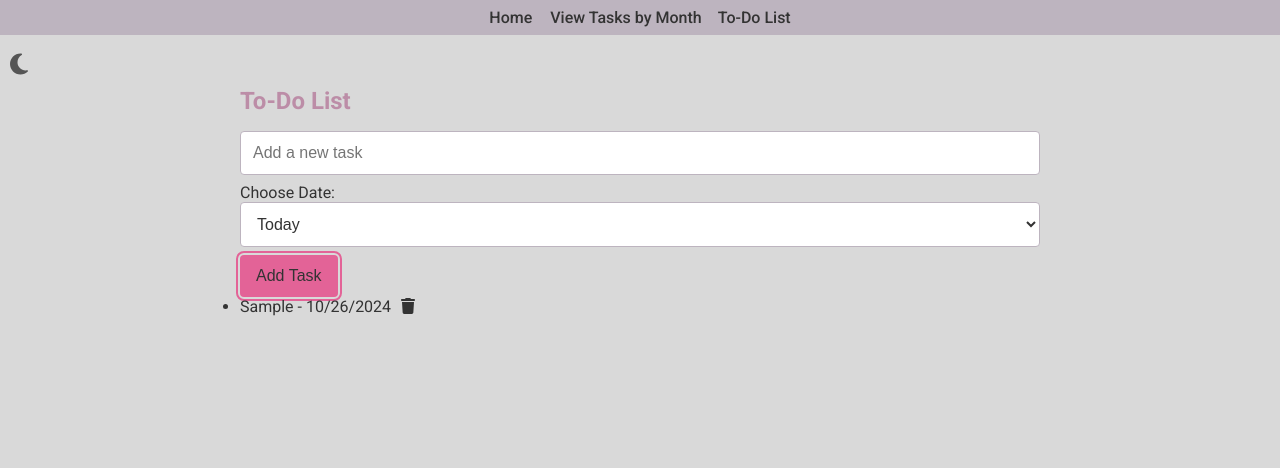
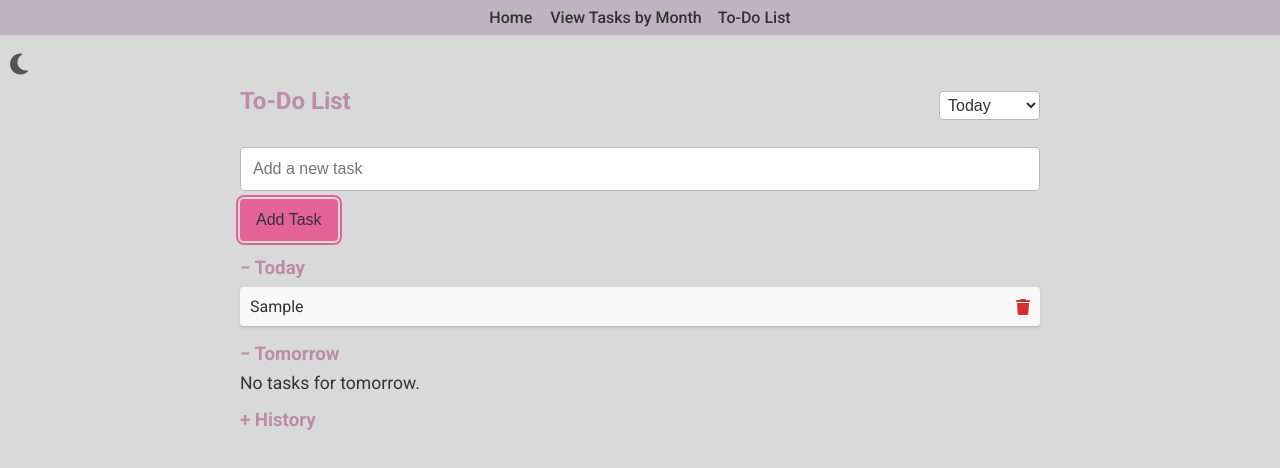
Before and after one commit to Savinesa/TaskManagement, a React (Vite) app: page /todo in a window 1280 px wide. Both pictures are taken after typing "Sample" into the empty fields and a click on the button "Add Task". Shown: the top 468 px of the page. Built offline with nearby package versions, Linux system fonts and the light colour scheme.

Commit message:
Added Todo List

```diff
--- a/src/components/ToDoList.jsx
+++ b/src/components/ToDoList.jsx
@@ -1,38 +1,55 @@
 import { useState, useEffect } from "react";
 import { FontAwesomeIcon } from "@fortawesome/react-fontawesome";
 import { faTrash } from "@fortawesome/free-solid-svg-icons";
+import { format, isToday, isTomorrow, parseISO } from "date-fns";
 
 const ToDoList = () => {
   const [tasks, setTasks] = useState([]);
   const [newTask, setNewTask] = useState("");
   const [taskDate, setTaskDate] = useState("today"); // Default to "Today"
+  const [expandedSections, setExpandedSections] = useState({
+    today: true,
+    tomorrow: true,
+    history: false,
+  });
+
+  // Toggle expand/collapse for each section
+  const toggleExpand = (section) => {
+    setExpandedSections((prevSections) => ({
+      ...prevSections,
+      [section]: !prevSections[section],
+    }));
+  };
 
   useEffect(() => {
     const storedTasks = JSON.parse(localStorage.getItem("toDoTasks")) || [];
-    const sortedTasks = storedTasks.sort(
-      (a, b) => new Date(a.date) - new Date(b.date)
-    );
-    setTasks(sortedTasks);
+    const parsedTasks = storedTasks.map((task) => ({
+      ...task,
+      date: parseISO(task.date),
+    }));
+    setTasks(parsedTasks);
   }, []);
 
   useEffect(() => {
-    localStorage.setItem("toDoTasks", JSON.stringify(tasks));
+    const tasksToStore = tasks.map((task) => ({
+      ...task,
+      date: format(task.date, "yyyy-MM-dd"),
+    }));
+    localStorage.setItem("toDoTasks", JSON.stringify(tasksToStore));
   }, [tasks]);
 
   const addTask = () => {
     if (newTask.trim()) {
+      const taskDateObj =
+        taskDate === "today"
+          ? new Date()
+          : new Date().setDate(new Date().getDate() + 1);
       const newTaskData = {
         id: Date.now(),
         text: newTask.trim(),
-        date:
-          taskDate === "today"
-            ? new Date().toLocaleDateString()
-            : getTomorrowDate(),
+        date: new Date(taskDateObj),
       };
-      const updatedTasks = [...tasks, newTaskData].sort(
-        (a, b) => new Date(a.date) - new Date(b.date)
-      );
-      setTasks(updatedTasks);
+      setTasks((prevTasks) => [...prevTasks, newTaskData]);
       setNewTask("");
     }
   };
@@ -41,15 +58,69 @@ const ToDoList = () => {
     setTasks(tasks.filter((task) => task.id !== taskId));
   };
 
-  const getTomorrowDate = () => {
-    const tomorrow = new Date();
-    tomorrow.setDate(tomorrow.getDate() + 1);
-    return tomorrow.toLocaleDateString();
-  };
+  // Group tasks based on "Today," "Tomorrow," and "History"
+  const todayTasks = tasks.filter((task) => isToday(task.date));
+  const tomorrowTasks = tasks.filter((task) => isTomorrow(task.date));
+  const historyTasks = tasks.filter(
+    (task) =>
+      !isToday(task.date) && !isTomorrow(task.date) && task.date < new Date()
+  );
+
+  // Helper function to render tasks
+  const renderTasks = (tasks) => (
+    <ul style={{ listStyleType: "none", padding: 0, margin: 0 }}>
+      {tasks.map((task) => (
+        <li
+          key={task.id}
+          className="task-item"
+          style={{
+            display: "flex",
+            justifyContent: "space-between",
+            alignItems: "center",
+            backgroundColor: "#f9f9f9",
+            padding: "10px",
+            borderRadius: "4px",
+            marginBottom: "4px",
+            boxShadow: "0 1px 3px rgba(0, 0, 0, 0.1)",
+          }}
+        >
+          <span style={{ fontSize: "16px", color: "#333" }}>{task.text}</span>
+          <FontAwesomeIcon
+            icon={faTrash}
+            onClick={() => deleteTask(task.id)}
+            style={{
+              cursor: "pointer",
+              color: "#d32f2f",
+            }}
+          />
+        </li>
+      ))}
+    </ul>
+  );
 
   return (
     <div className="tasks-by-month container">
-      <h2>To-Do List</h2>
+      <div
+        style={{
+          display: "flex",
+          justifyContent: "space-between",
+          alignItems: "center",
+          marginBottom: "16px",
+        }}
+      >
+        <h2>To-Do List</h2>
+        <select
+          id="task-date"
+          className="input"
+          value={taskDate}
+          onChange={(e) => setTaskDate(e.target.value)}
+          style={{ padding: "4px", fontSize: "16px" }}
+        >
+          <option value="today">Today</option>
+          <option value="tomorrow">Tomorrow</option>
+        </select>
+      </div>
+
       <div className="task-timer__form">
         <input
           type="text"
@@ -59,33 +130,56 @@ const ToDoList = () => {
           placeholder="Add a new task"
         />
       </div>
-      <div className="task-timer__form">
-        <label htmlFor="task-date">Choose Date: </label>
-        <select
-          id="task-date"
-          className="input"
-          value={taskDate}
-          onChange={(e) => setTaskDate(e.target.value)}
-        >
-          <option value="today">Today</option>
-          <option value="tomorrow">Tomorrow</option>
-        </select>
-      </div>
       <button className="button" onClick={addTask}>
         Add Task
       </button>
-      <ul>
-        {tasks.map((task) => (
-          <li key={task.id}>
-            {task.text} - <span>{task.date}</span>
-            <FontAwesomeIcon
-              icon={faTrash}
-              onClick={() => deleteTask(task.id)}
-              style={{ cursor: "pointer", marginLeft: "10px" }}
-            />
-          </li>
-        ))}
-      </ul>
+
+      {/* Expandable Sections */}
+
+      {/* Today’s Tasks */}
+      <div style={{ marginTop: "16px" }}>
+        <h3 onClick={() => toggleExpand("today")} style={{ cursor: "pointer" }}>
+          {expandedSections.today ? "−" : "+"} Today
+        </h3>
+        {expandedSections.today &&
+          (todayTasks.length > 0 ? (
+            renderTasks(todayTasks)
+          ) : (
+            <p>No tasks for today.</p>
+          ))}
+      </div>
+
+      {/* Tomorrow’s Tasks */}
+      <div style={{ marginTop: "16px" }}>
+        <h3
+          onClick={() => toggleExpand("tomorrow")}
+          style={{ cursor: "pointer" }}
+        >
+          {expandedSections.tomorrow ? "−" : "+"} Tomorrow
+        </h3>
+        {expandedSections.tomorrow &&
+          (tomorrowTasks.length > 0 ? (
+            renderTasks(tomorrowTasks)
+          ) : (
+            <p>No tasks for tomorrow.</p>
+          ))}
+      </div>
+
+      {/* History Tasks */}
+      <div style={{ marginTop: "16px" }}>
+        <h3
+          onClick={() => toggleExpand("history")}
+          style={{ cursor: "pointer" }}
+        >
+          {expandedSections.history ? "−" : "+"} History
+        </h3>
+        {expandedSections.history &&
+          (historyTasks.length > 0 ? (
+            renderTasks(historyTasks)
+          ) : (
+            <p>No tasks in history.</p>
+          ))}
+      </div>
     </div>
   );
 };
```
